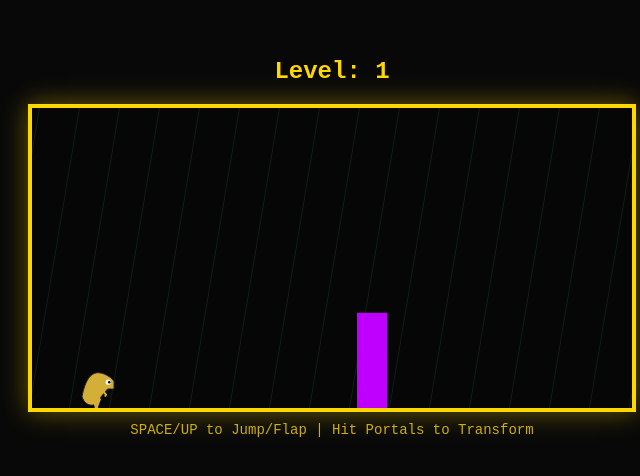
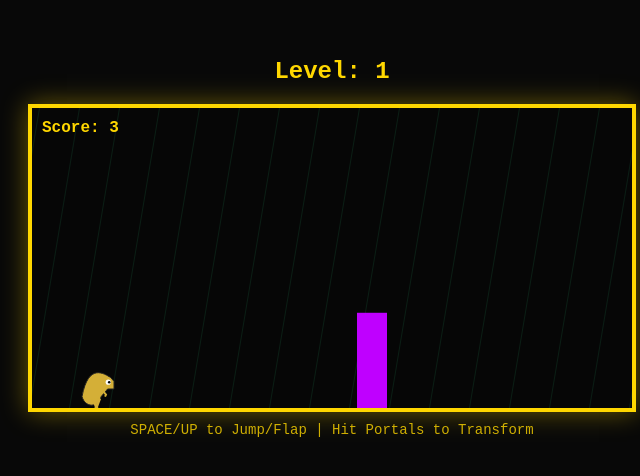
Before and after one commit to MMEC-CA/nr2, a plain HTML site: page nr2/index.html in a window 1280 px wide. Shown: the part 162-638 px from the top of the page, 308-948 px from the left. Drawn offline with Linux system fonts and the light colour scheme.

Commit message:
add score board to top left corner

```diff
--- a/nr2/index.html
+++ b/nr2/index.html
@@ -189,6 +189,13 @@
                 } else { ctx.fillRect(obs.x, obs.y, obs.w, obs.h); }
             });
 
+            // Score display
+            ctx.shadowBlur = 0;
+            ctx.fillStyle = 'gold';
+            ctx.font = 'bold 16px Courier New';
+            ctx.textAlign = 'left';
+            ctx.fillText('Score: ' + score, 10, 24);
+
             // Draw the Monarch Rex
             drawPlayer(ctx, player.x, player.y, player.w, player.h, player.mode === 'ship');
 
```
